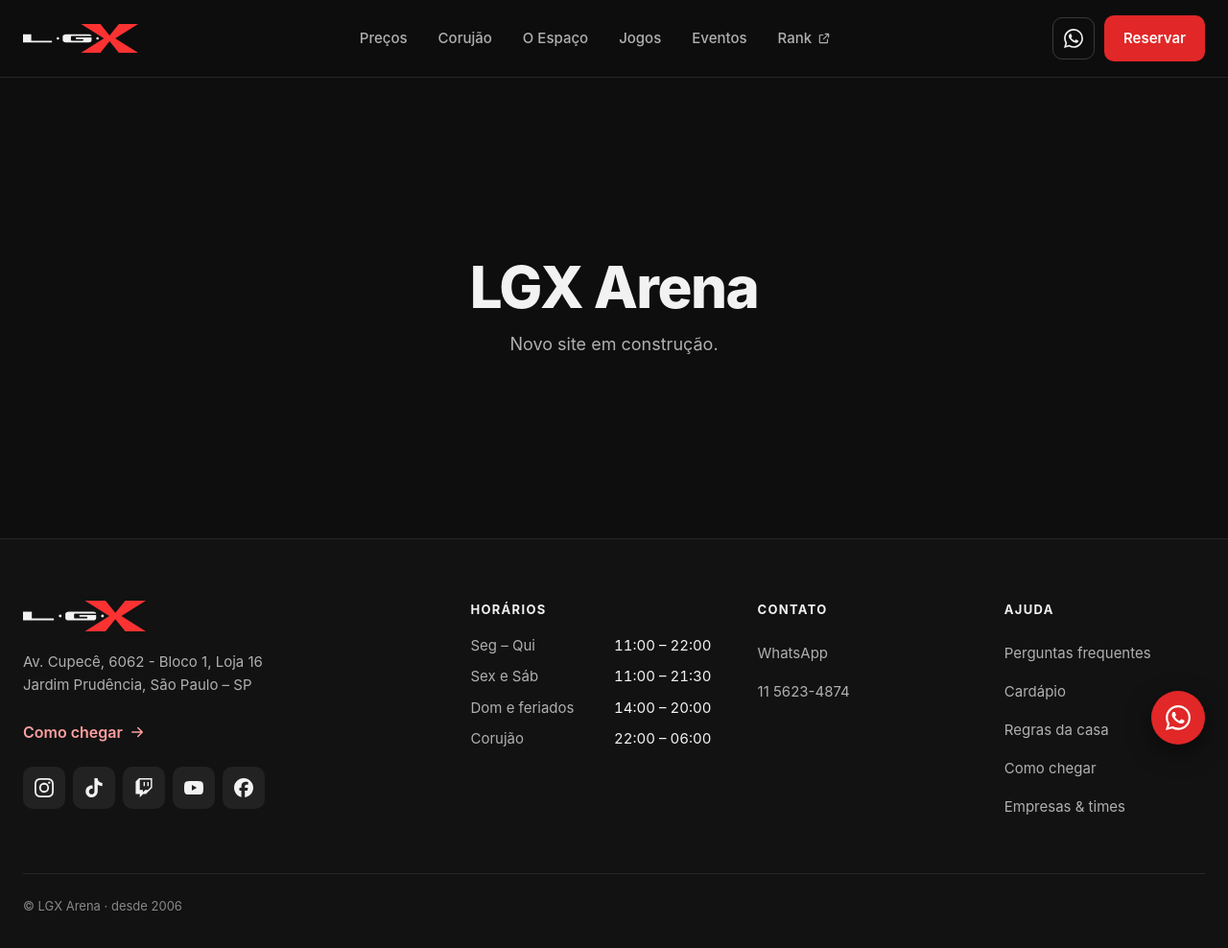
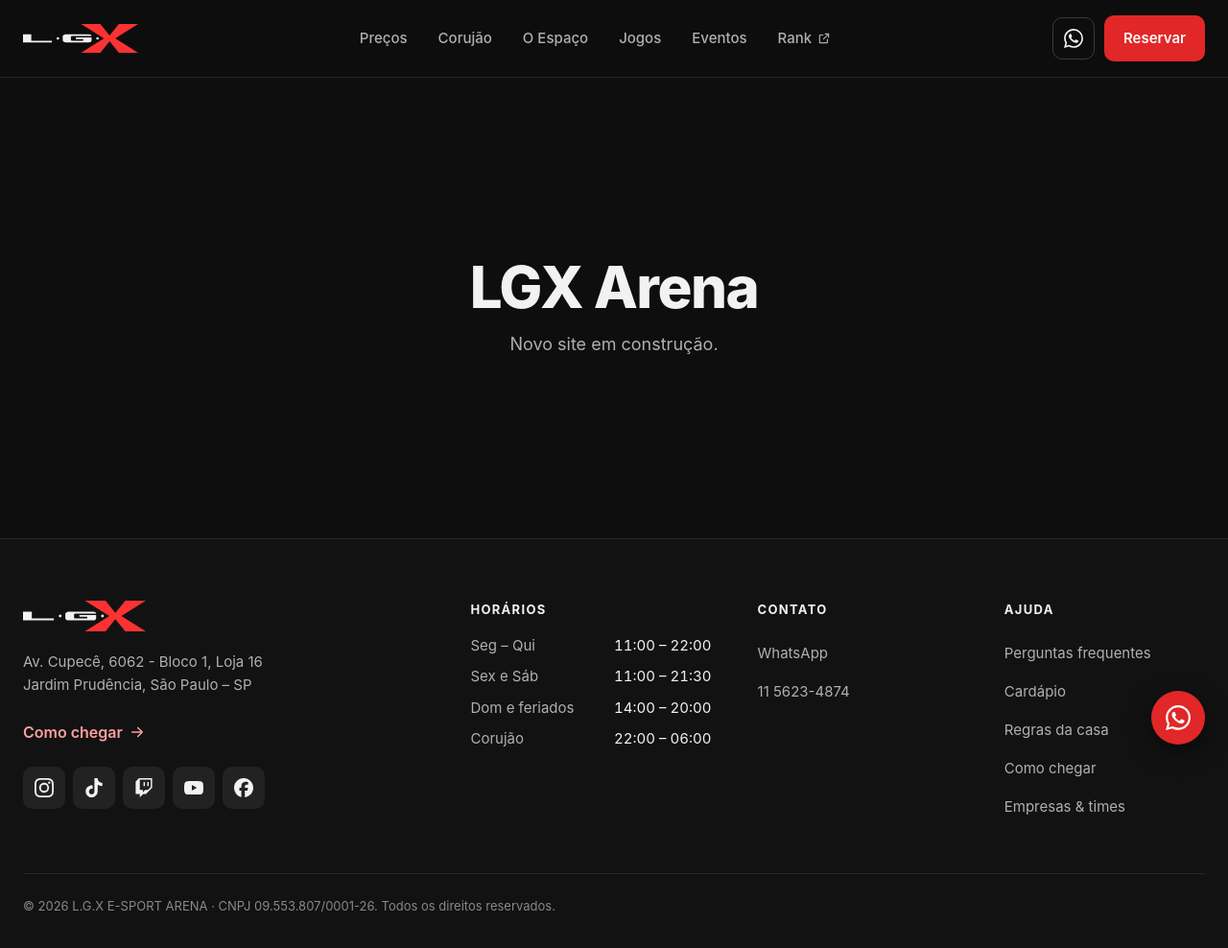
Before and after one commit to lgxarena/lgx-website, an Astro site: page / in a window 1280 px wide. Shown: the whole page at 96% size. Built offline with nearby package versions, Linux system fonts and the light colour scheme; Astro itself is replaced by a stand-in of ours.

Commit message:
feat: razão social, CNPJ e ano atual no rodapé

```diff
--- a/src/components/layout/Footer.astro
+++ b/src/components/layout/Footer.astro
@@ -99,7 +99,8 @@ const linkColuna = 'flex min-h-10 items-center text-fg-muted no-underline hover:
 
   <div class="container-page mt-12">
     <p class="border-t border-line pt-6 text-[13px] text-fg-subtle">
-      © {site.nome} · desde {site.fundacao}
+      © {new Date().getFullYear()} {site.razaoSocial} · CNPJ {site.cnpj}. Todos os direitos
+      reservados.
     </p>
   </div>
 </footer>
--- a/src/content.config.ts
+++ b/src/content.config.ts
@@ -26,6 +26,10 @@ const site = defineCollection({
     nome: z.string(),
     descricao: z.string(),
     fundacao: z.number().int(),
+    razaoSocial: z.string(),
+    cnpj: z
+      .string()
+      .regex(/^\d{2}\.\d{3}\.\d{3}\/\d{4}-\d{2}$/, 'Use o formato 00.000.000/0000-00'),
     telefone: z.string().regex(/^\+\d{12,13}$/, 'Use o formato +5511XXXXXXXX'),
     whatsapp: z.string().regex(/^\d{12,13}$/, 'Só números, com DDI e DDD: 5511XXXXXXXX'),
     endereco: z.object({
--- a/src/content/site/geral.yaml
+++ b/src/content/site/geral.yaml
@@ -1,6 +1,8 @@
 nome: LGX Arena
 descricao: Centro de games e e-sports em São Paulo desde 2006.
 fundacao: 2006
+razaoSocial: L.G.X E-SPORT ARENA
+cnpj: 09.553.807/0001-26
 telefone: '+551156234874'
 whatsapp: '551156234874'
 endereco:
```
